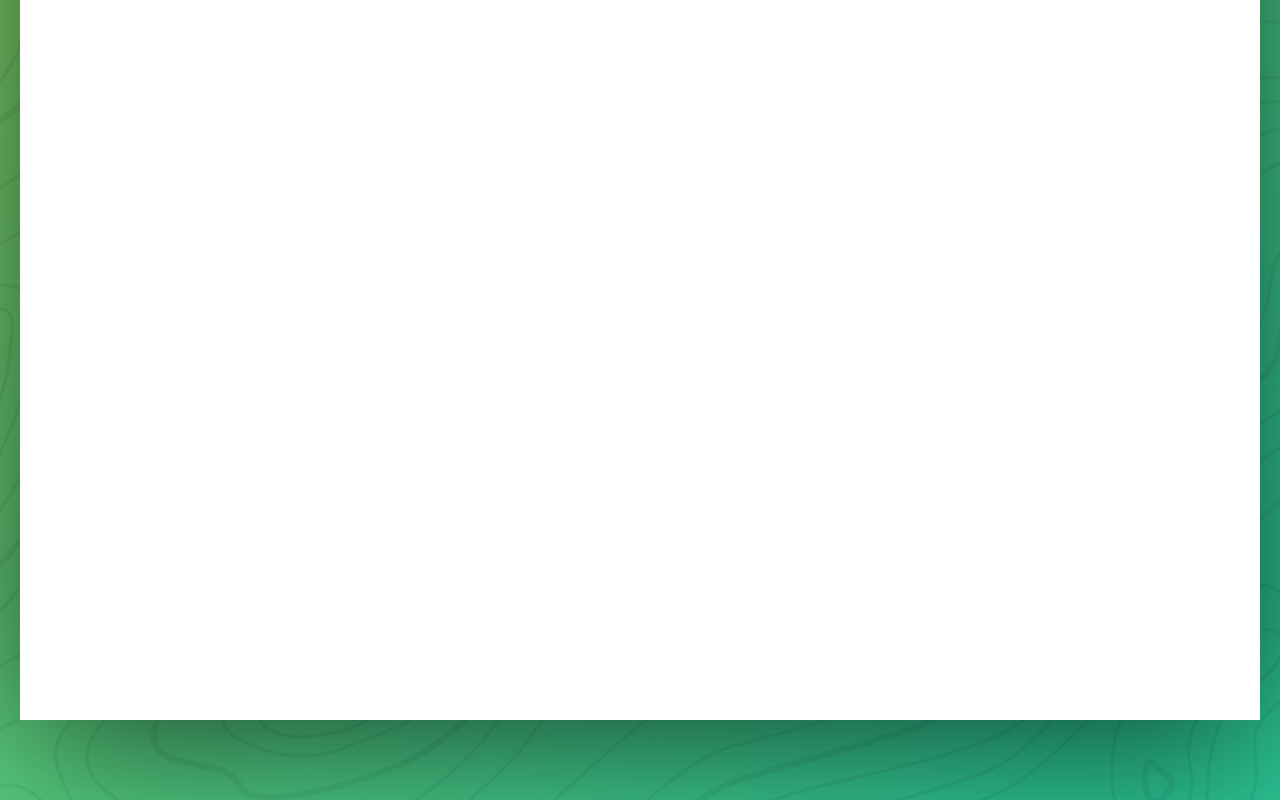
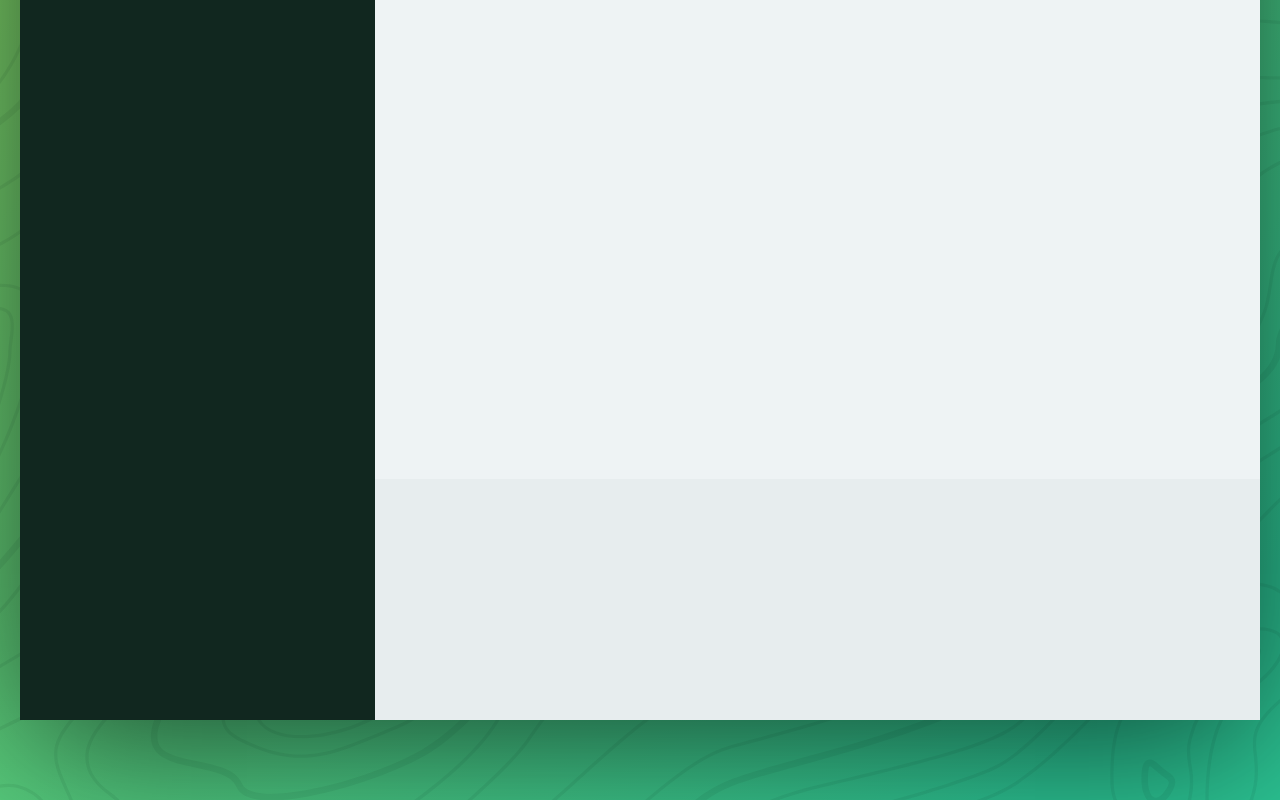
Before and after one commit to szvitek/betterphotos-grid, a plain HTML site: page index.html in a window 1280 px wide. Shown: the part 390-1190 px from the top of the page. Drawn offline with Linux system fonts and the light colour scheme.

Commit message:
feat(AppStructure): Overall layout with grid

```diff
--- a/assets/style.css
+++ b/assets/style.css
@@ -34,4 +34,36 @@
   background-color: #fff;
   box-shadow: 0 25px 150px rgba(0, 0, 0, 0.65);
   margin: 80px 0;
+
+  display: grid;
+  grid-template-columns: 355px 1fr;
+  grid-template-rows: 65px 724px 1fr;
 }
+
+/* STYLES */
+
+.header {
+  grid-column: 1 / 3;
+  grid-row: 1 / 2;
+}
+
+.sidebar {
+  background-color: #11271f;
+
+  grid-column: 1 / 2;
+  grid-row: 2 / 4;
+}
+
+.gallery {
+  background-color: #eef3f4;
+
+  grid-column: 2 / 3;
+  grid-row: 2 / 3;
+}
+
+.steps {
+  background-color: #e7edee;
+
+  grid-column: 2 / 3;
+  grid-row: 3 / 4;
+}
--- a/index.html
+++ b/index.html
@@ -13,7 +13,10 @@
 </head>
 <body class="page">
   <div class="app">
-
+    <header class="header"></header>
+    <div class="sidebar"></div>
+    <section class="gallery"></section>
+    <section class="steps"></section>
   </div>
 </body>
 </html>
```
